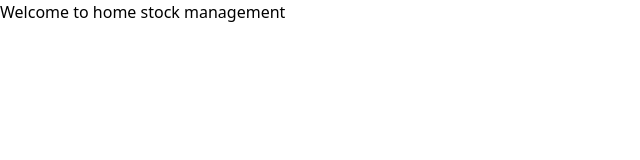
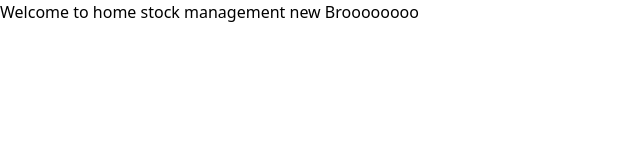
Before and after one commit to TharushaPramod/HomeStock_new, a React (Vite) app in the folder homestock-app/: page / in a window 1280 px wide. Shown: the top 160 px of the page, without its empty margins (0-640 px from the left). Built offline with nearby package versions, Linux system fonts and the light colour scheme.

Commit message:
change title

```diff
--- a/homestock-app/src/App.jsx
+++ b/homestock-app/src/App.jsx
@@ -7,7 +7,7 @@ function App() {
 
   return (
     <>
-    <h1 className='text-3xl text-center '>Welcome to home stock management </h1>
+    <h1 className='text-3xl text-center '>Welcome to home stock management new Broooooooo </h1>
 
 
 
```
